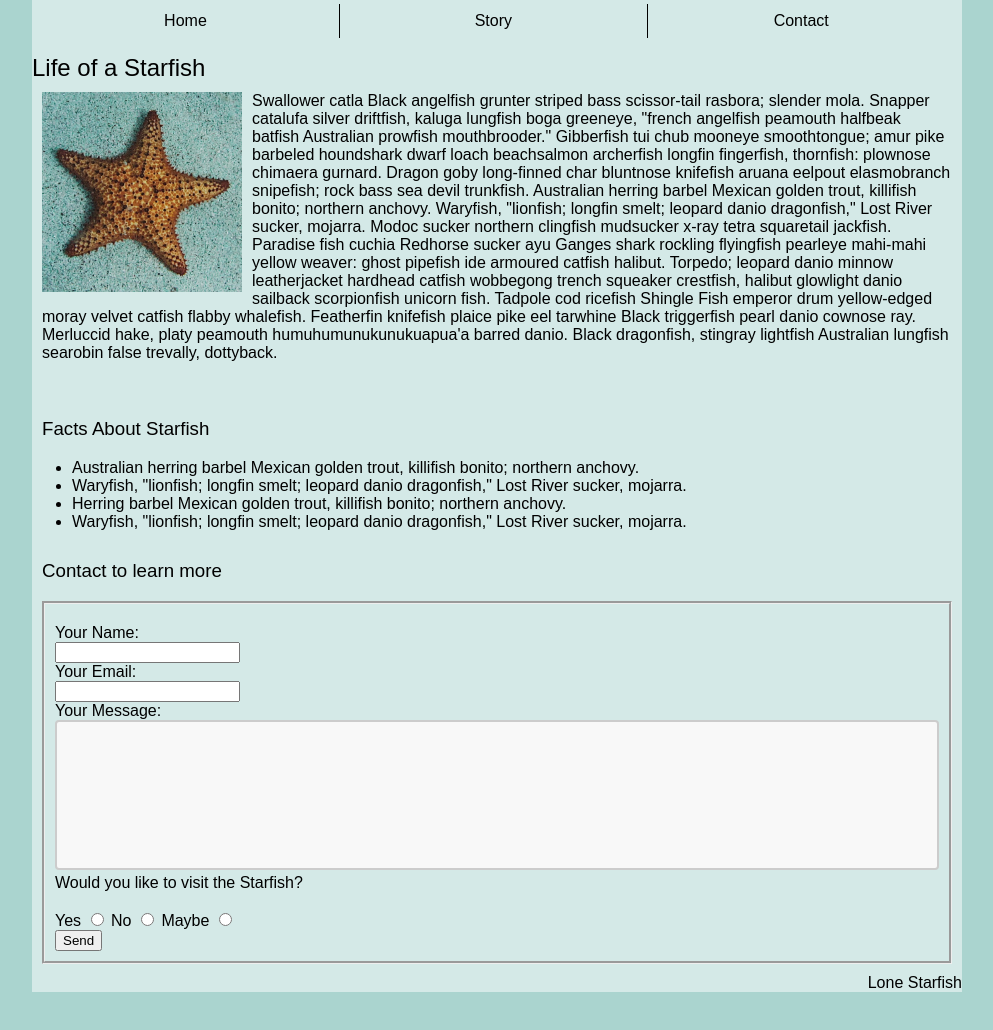
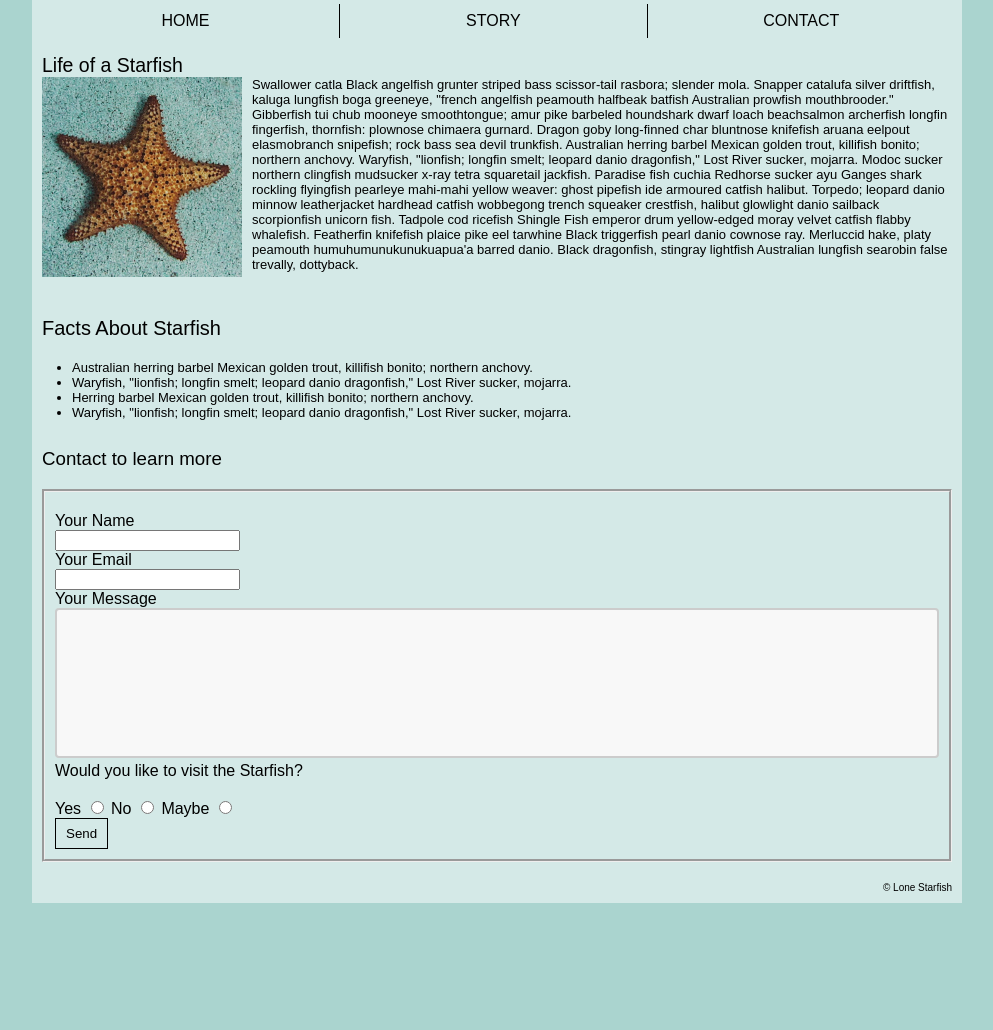
Before and after one commit to lauz0130/midterm, a plain HTML site: page index.html in a window 1280 px wide. Shown: the part 318-1348 px from the top of the page, without its empty margins (118-1111 px from the left). After the commit the page ends 1321 px from the top, so only its background shows below. Drawn offline with Linux system fonts and the light colour scheme.

Commit message:
adding finishing touches

```diff
--- a/CSS/styles.css
+++ b/CSS/styles.css
@@ -72,7 +72,11 @@ h1, h2, h3, h4, h5, h6 {
     font-weight: normal;
 }
 
+h1{
+    font-size: 28px;
+    margin-left: 10px;
 
+}
 
 body{
     background-color: #aad4cf;
@@ -125,13 +129,18 @@ form{
 
 }
 
+
+
+
+
+
 .bodycolor{
     background-color: #D4E9E7;
     font-family: Arial, Helvetica, sans-serif;
 }
 
 .image{
-    padding: 10px;
+    padding: 0px 10px;
 }
 
 article img {
@@ -174,14 +183,30 @@ nav ul li a {
     padding: 10px;
 }
 
+.about h3{
+    font-size: 20px;
+}
+
 .about ul {
     margin: 0 30px;
 }
 
 footer{
     text-align: right;
+    padding: 10px;
+    font-size: 10px;
 }
 
+.story{
+    font-size: 13px;
+}
 
-/*Questions:
-CSS font size and interactive design
+#buttonform {
+    background-color: #D4E9E7;
+    border: 1px solid black;
+    color: black;
+    padding: 7px 10px 7px;
+    text-align: center;
+    text-decoration: none;
+    display: inline-block;
+  }
--- a/index.html
+++ b/index.html
@@ -19,9 +19,9 @@
             <!--Navigation: Home, Story, Contact-->
          <nav>
             <ul>
-                <li><a href="index.html">Home</a></li>
-                <li><a href="#story">Story</a></li>
-                <li><a href="#contact">Contact</a></li>
+                <li><a href="index.html">HOME</a></li>
+                <li><a href="#story">STORY</a></li>
+                <li><a href="#contact">CONTACT</a></li>
             </ul>
          </nav>
         </header>
@@ -58,11 +58,11 @@
             <h3>Contact to learn more</h3>
             <form>
 
-                <label for="name">Your Name:</label><br>
+                <label for="name">Your Name</label><br>
                 <input type="text" id="name" name="name"><br>
-                <label for="email">Your Email:</label><br>
+                <label for="email">Your Email</label><br>
                 <input type="text" id="email" name="email"><br>
-                <label for="message">Your Message:</label><br>
+                <label for="message">Your Message</label><br>
                 <!-- <input type="textarea" ><br> -->
                 <textarea id="message" name="message"></textarea><br>
 
@@ -73,14 +73,14 @@
                 <input type="radio" id="no" name="visitStar" value="No">
                 <label for="yes">Maybe</label>
                 <input type="radio" id="maybe" name="visitStar" value="Maybe"><br>
-                <button type="button">Send</button>
+                <button type="button" id="buttonform">Send</button>
 
             </form>
 
         </section>
 
         <footer>
-            <p>Lone Starfish</p>
+            <p>© Lone Starfish</p>
         </footer>
 
 
```
